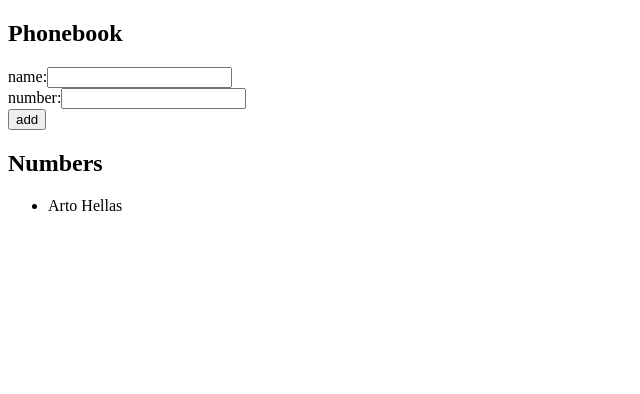
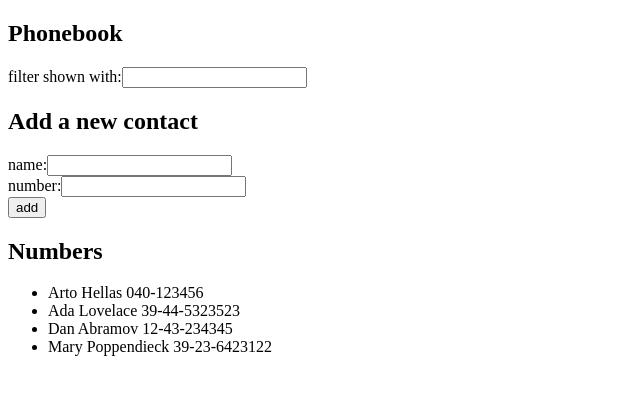
Before and after one commit to EmilianoCBE/fullstackopen-course, a React (Vite) app in the folder part2/agendaTelefonica/: page / in a window 1280 px wide. Shown: the top 394 px of the page, without its empty margins (0-640 px from the left). Built offline with nearby package versions, Linux system fonts and the light colour scheme.

Commit message:
Ejercicio 2.9 de La agenda telefonica de la Parte 2 hecha

```diff
--- a/part2/agendaTelefonica/src/App.jsx
+++ b/part2/agendaTelefonica/src/App.jsx
@@ -2,10 +2,14 @@
 
 const App = () => {
   const [persons, setPersons] = useState([
-    { name: 'Arto Hellas' },
+    { name: 'Arto Hellas', number: '040-123456', id: 1 },
+    { name: 'Ada Lovelace', number: '39-44-5323523', id: 2 },
+    { name: 'Dan Abramov', number: '12-43-234345', id: 3 },
+    { name: 'Mary Poppendieck', number: '39-23-6423122', id: 4 }
   ])
   const [newName, setNewName] = useState('')
   const [newNumber, setNewNumber] = useState('')
+  const [filter, setFilter] = useState('')
 
   const handleNewNameChange = (e) => {
     setNewName(e.target.value)
@@ -15,12 +19,16 @@
     setNewNumber(e.target.value)
   }
 
+  const handleFilter = (e) => {
+    setFilter(e.target.value)
+  }
+
   const add = (e) => {
 
     e.preventDefault()
     const personObject = {
       name: newName,
-      phone: newNumber
+      number: newNumber
     }
 
     if(persons.some(person => person.name === personObject.name)){
@@ -38,6 +46,14 @@
   return (
     <div>
       <h2>Phonebook</h2>
+      <div>
+        filter shown with:
+        <input
+          value={filter}
+          onChange={handleFilter}
+        />
+      </div>
+      <h2>Add a new contact</h2>
       <form onSubmit={add}>
         <div>
           name:
@@ -59,9 +75,17 @@
       <h2>Numbers</h2>
       <ul>
         {
+          filter !== '' ?
+          persons.map(person => (
+            person.name.toLowerCase().includes(filter) ?
+            <li key={person.name}>
+              {person.name} {person.number}
+            </li> :
+            ''
+          )) :
           persons.map((person) => (
             <li key={person.name}>
-              {person.name} {person.phone}
+              {person.name} {person.number}
             </li>
           ))
         }
```
